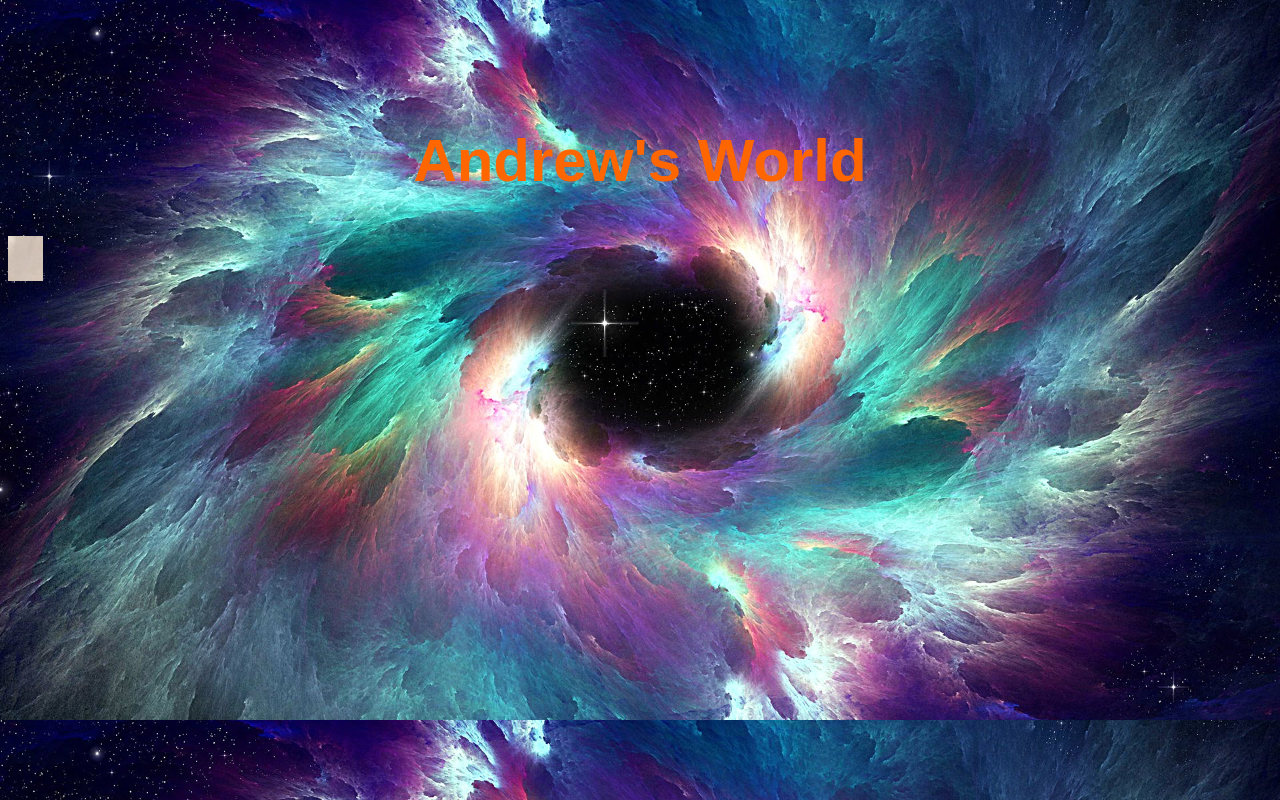
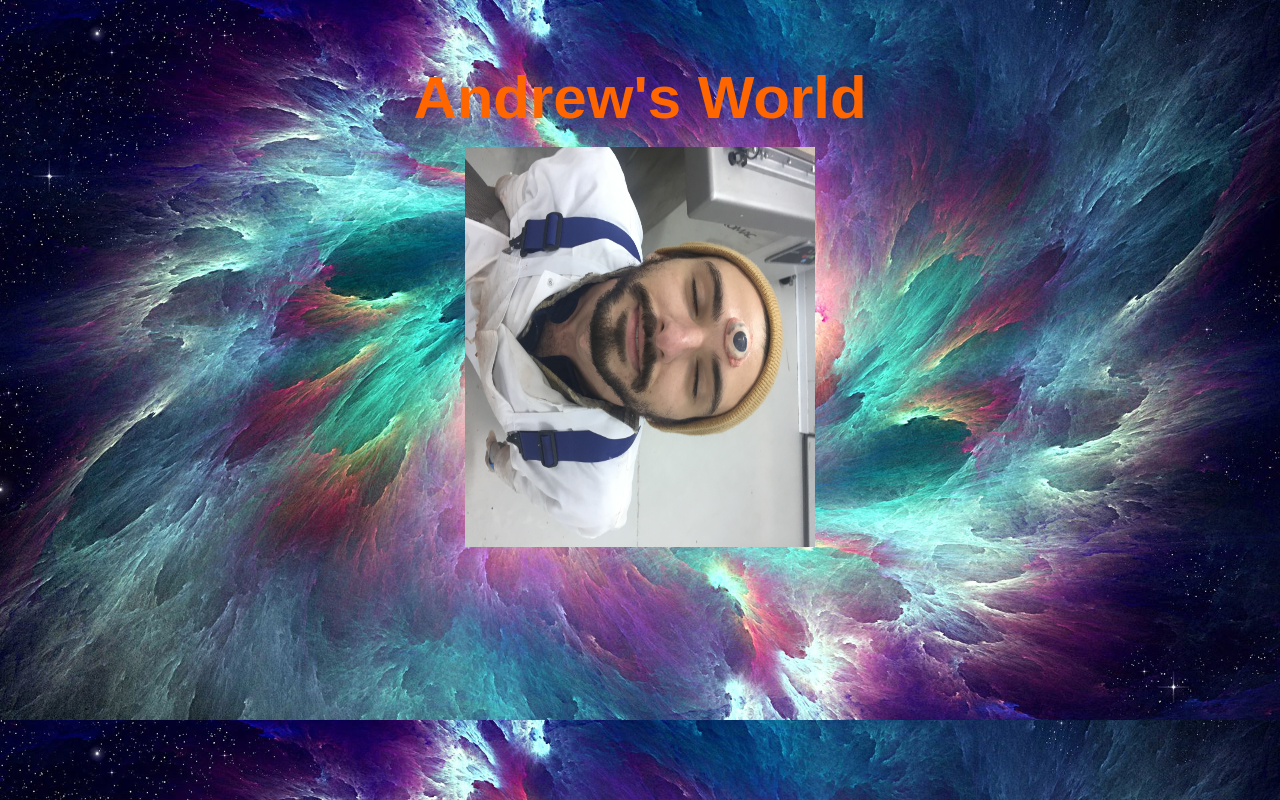
Before and after one commit to icusick/Andrew, a plain HTML site: page index.html in a window 1280 px wide. Drawn offline with nearby package versions, Linux system fonts and the light colour scheme; files whose address does not match are found by name.

Commit message:
adds picture of andrew and rotates it

```diff
--- a/index.html
+++ b/index.html
@@ -9,7 +9,7 @@
 		<h1>Andrew's World</h1>
 	</div>
 	<div class="profile">
-
+		<img src="./images/eyeball.jpg" height="350px" width="400px" class="rotate90">
 	</div>
 	<script src='assets/scripts/jquery-3.1.1.min.js'></script>
     <script src='assets/scripts/main.js'></script>
--- a/style.css
+++ b/style.css
@@ -6,13 +6,26 @@ body {
 .header {
 	color: #ff6600;
 	text-align: center;
-	margin-top: 10%;
+	margin-top: 5%;
 	font-size: 30px;
 	font-family: Arial, Helvetica, sans-serif;
 }
 
-.profile {
-	background: url('./images/eyeball.jpg');
+/*.profile {
+	background-image: url(./images/eyeball.jpg);
 	height: 45px;
 	width: 35px;
+}*/
+
+.profile {
+	text-align: center;
+	margin-top: 15px;
 }
+
+.rotate90 {
+    -webkit-transform: rotate(90deg);
+    -moz-transform: rotate(90deg);
+    -o-transform: rotate(90deg);
+    -ms-transform: rotate(90deg);
+    transform: rotate(90deg);
+}
```
